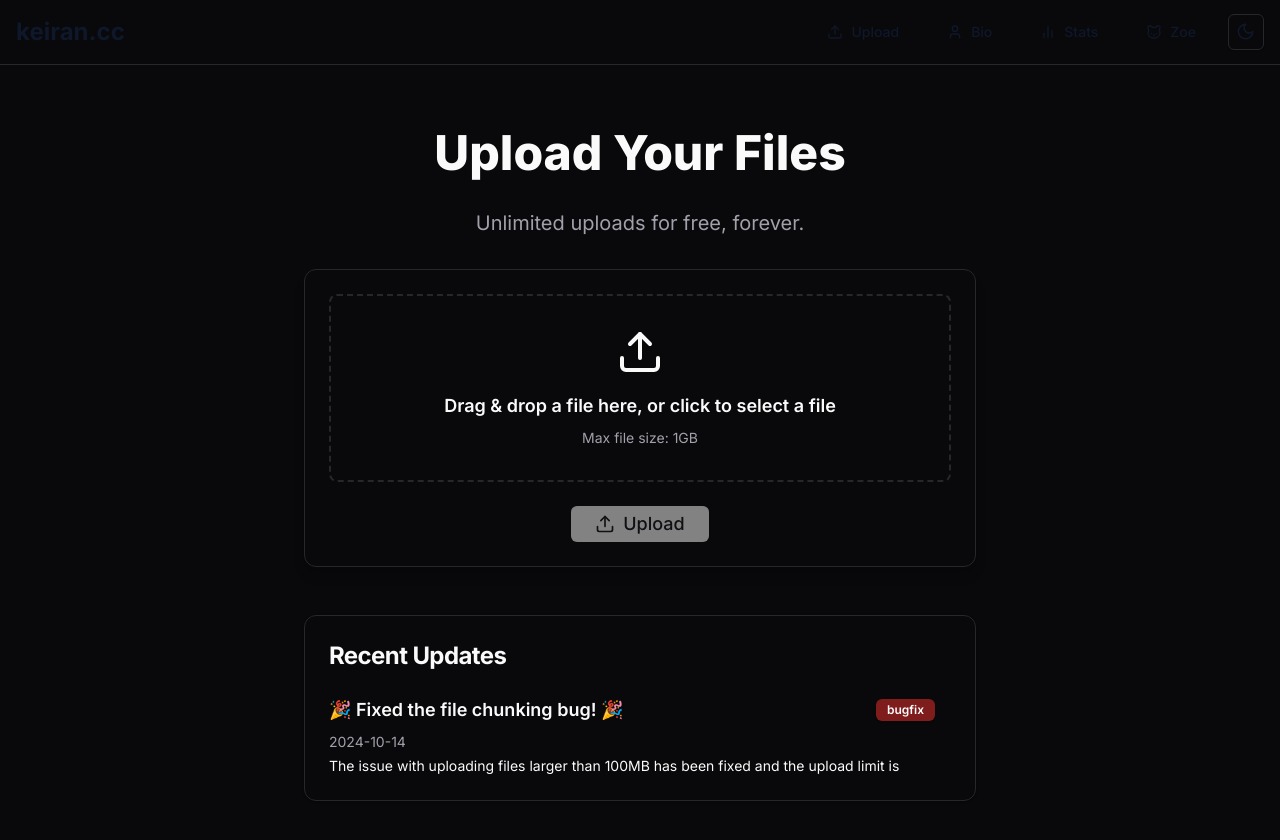
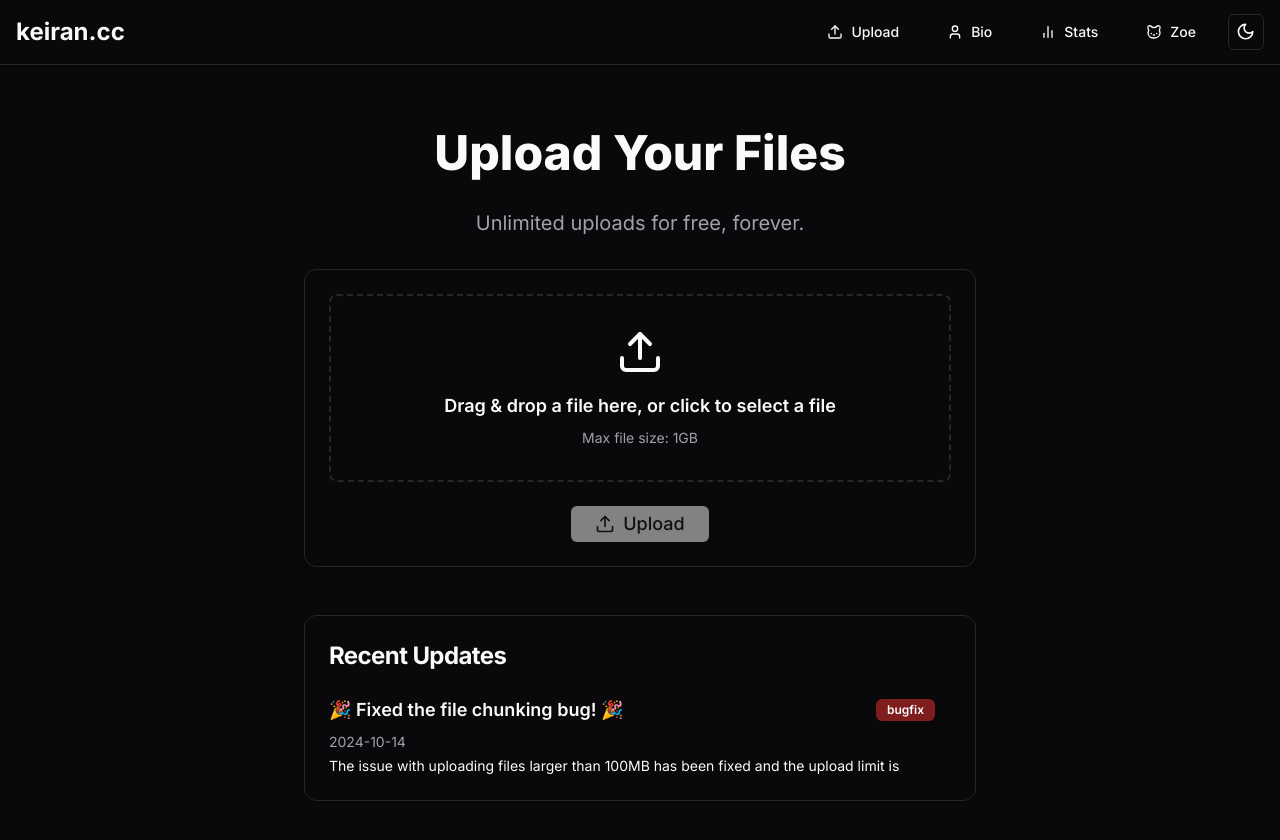
Before and after one commit to KeiranScript/keiran.cc, a Next.js app: page / in a window 1280 px wide. Shown: the top 840 px of the page. Built offline with nearby package versions, Linux system fonts and the light colour scheme.

Commit message:
holy typo

```diff
--- a/src/app/layout.tsx
+++ b/src/app/layout.tsx
@@ -20,7 +20,7 @@ export default function RootLayout({
   return (
     <html lang="en" suppressHydrationWarning>
       <body className={cn(
-        "min-h-screen bg-background font-sans text-slate-900 antialiased",
+        "min-h-screen bg-background font-sans antialiased",
         inter.className
       )}>
         <ThemeProvider attribute="class" defaultTheme="dark" enableSystem>
```
